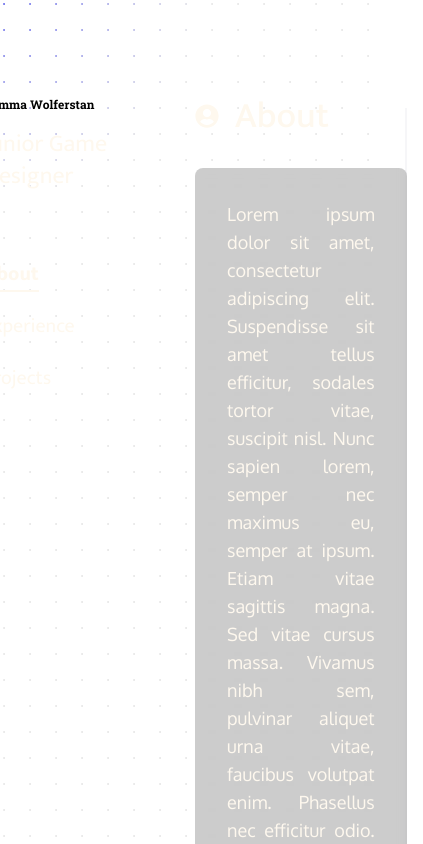
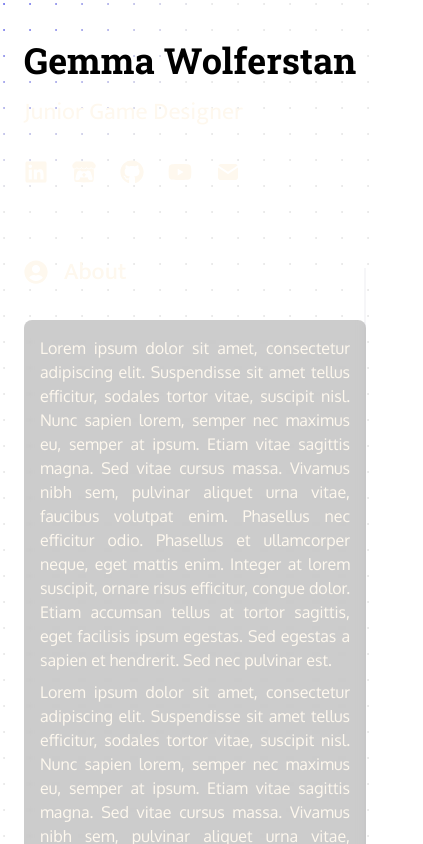
Before and after one commit to gkarountzos/gemma-wolferstan, a Next.js app: page / in a window 390 px wide. Shown: the top 844 px of the page, 423 px wide, since content can reach past the window. Built offline with nearby package versions, Linux system fonts and the light colour scheme.

Commit message:
huge responsiveness changes

```diff
--- a/app/layout.tsx
+++ b/app/layout.tsx
@@ -1,7 +1,7 @@
 import "./globals.css";
 import { Inter } from "next/font/google";
 import DotBackground from "@/components/ui/DotBackground";
-import Sidebar from "@/components/Sidebar"; // Fixed typo in Sidebar component name
+import Sidebar from "@/components/Sidebar";
 
 const inter = Inter({ subsets: ["latin"] });
 
@@ -19,11 +19,14 @@ export default function RootLayout({
     <html lang="en">
       <body className={`${inter.className}`}>
         <DotBackground>
-          <div className="flex min-h-screen">
-            <aside className="w-1/2">
+          <div className="flex flex-col lg:flex-row min-h-screen px-4 xs:px-6 sm:px-10 md:px-24">
+            <aside className="w-full lg:w-1/2">
               <Sidebar />
             </aside>
-            <main className="flex-1 relative z-10 w-1/2">{children}</main>
+
+            <main className="flex-1 relative z-10 w-full lg:w-1/2 mt-8 lg:mt-0">
+              {children}
+            </main>
           </div>
         </DotBackground>
       </body>
--- a/components/Content.tsx
+++ b/components/Content.tsx
@@ -5,7 +5,7 @@ const Content = () => {
   return (
     <>
       <div>
-        <div className="py-24">
+        <div className="md:pb-24 pt-8 lg:py-24">
           <MainContent />
         </div>
       </div>
--- a/components/MainContent.tsx
+++ b/components/MainContent.tsx
@@ -29,7 +29,7 @@ const MainContent = () => {
       }`}
     >
       <TracingBeam className="flex gap-4">
-        <div className="space-y-24">
+        <div className="space-y-16 sm:space-y-24">
           {sectionsData.map((section) => (
             <React.Fragment key={section.id}>
               <Section
--- a/components/Projects.tsx
+++ b/components/Projects.tsx
@@ -20,11 +20,11 @@ const Projects: React.FC = () => {
     <section id="projects" className="max-w-4xl mx-auto">
       <div className="flex gap-4 items-center pb-8">
         <FaFolderOpen className="inline-block text-[#FEF8EE]" size={24} />
-        <h2 className={`text-4xl text-[#FEF8EE]`}>Projects</h2>
+        <h2 className={`xs:text-2xl sm:text-4xl text-[#FEF8EE]`}>Projects</h2>
       </div>
 
       <div className={`space-y-16`}>
-        <div className="relative px-8 py-6 bg-black/20 backdrop-blur-sm rounded-lg overflow-hidden">
+        <div className="relative p-2 sm:p-8 bg-black/20 backdrop-blur-sm rounded-lg overflow-hidden">
           {projects.map((project, index) => (
             <div
               key={project.title}
--- a/components/Sections.tsx
+++ b/components/Sections.tsx
@@ -12,17 +12,19 @@ const Section: React.FC<SectionProps> = ({
       <section id={id} className="relative max-w-4xl mx-auto">
         <div className="flex gap-4 items-center pb-8">
           <Icon className="text-[#FEF8EE] " size={24} />
-          <h2 className={`text-4xl text-[#FEF8EE] `}>{title}</h2>
+          <h2 className={`xs:text-2xl sm:text-4xl text-[#FEF8EE] `}>{title}</h2>
         </div>
 
         <div
-          className={`relative p-8 bg-black/20 backdrop-blur-sm rounded-lg overflow-hidden `}
+          className={`relative p-4 sm:p-8 bg-black/20 backdrop-blur-sm rounded-lg overflow-hidden `}
         >
           <div className="relative z-10">
             {content.map((paragraph, index) => (
               <p
                 key={index}
-                className={`text-lg ${index > 0 ? "pt-2" : ""} text-[#FEF8EE]`}
+                className={`text-base sm:text-lg ${
+                  index > 0 ? "pt-2" : ""
+                } text-[#FEF8EE]`}
               >
                 {paragraph}
               </p>
--- a/components/Sidebar.tsx
+++ b/components/Sidebar.tsx
@@ -109,15 +109,15 @@ export default function Sidebar() {
   };
 
   return (
-    <div className="sticky py-24 lg:top-0 lg:flex lg:max-h-screen lg:flex-col lg:justify-between lg:py-24">
-      <div className="flex flex-col h-screen justify-between">
+    <div className="sticky lg:top-0 lg:flex lg:max-h-screen lg:flex-col lg:justify-between pt-8 xs:pt-10 sm:py-24">
+      <div className="flex flex-col xl:h-screen justify-between">
         <div>
           <TypewriterEffectSmooth
             words={[{ text: "Gemma Wolferstan" }]}
             className="font-roboto text-main"
           />
           <h3
-            className={`text-2xl mt-2 text-[#FEF8EE] transform transition-transform duration-1000 ease-out ${
+            className={`text-2xl pt-2 pb-4 text-[#FEF8EE] transform transition-transform duration-1000 ease-out ${
               isVisible
                 ? "translate-x-0 opacity-100"
                 : "translate-x-[-100px] opacity-0"
@@ -125,12 +125,41 @@ export default function Sidebar() {
           >
             Junior Game Designer
           </h3>
+
+          <div className="flex space-x-6 mt-4 lg:hidden">
+            {renderLinks(socialLinks, ({ href, icon: Icon }, index) => (
+              <a
+                key={href}
+                href={href}
+                target="_blank"
+                rel="noopener noreferrer"
+                className="w-fit h-fit transition-transform duration-200 ease-out hover:-translate-y-2"
+              >
+                <span
+                  className={`inline-block transform transition-transform duration-1000 ease-out ${
+                    isVisible
+                      ? "translate-y-0 opacity-100"
+                      : "translate-y-[700%] opacity-0"
+                  }`}
+                  style={{
+                    transitionDelay: `${
+                      100 + sections.length * 100 + index * 100
+                    }ms`,
+                  }}
+                >
+                  <Icon className="text-[#FEF8EE] " size={24} />
+                </span>
+              </a>
+            ))}
+          </div>
+
+          {/* Navigation Links */}
           <nav
-            className={`text-lg space-y-4 pt-16 transform transition-transform duration-700 ease-out ${
+            className={`text-lg transform transition-transform duration-700 ease-out ${
               isVisible
                 ? "translate-x-0 opacity-100"
                 : "translate-x-[-100px] opacity-0"
-            }`}
+            }  lg:flex-col lg:space-y-4 lg:pt-0 lg:translate-x-0 lg:opacity-100 hidden lg:block`}
           >
             {renderLinks(sections, (section, index) => (
               <a
@@ -158,7 +187,9 @@ export default function Sidebar() {
             ))}
           </nav>
         </div>
-        <div className="flex space-x-6">
+
+        {/* Social Icons for larger screens */}
+        <div className="hidden lg:flex lg:space-x-6">
           {renderLinks(socialLinks, ({ href, icon: Icon }, index) => (
             <a
               key={href}
--- a/components/ui/tracing-beam.tsx
+++ b/components/ui/tracing-beam.tsx
@@ -1,4 +1,5 @@
 "use client";
+
 import React, { useEffect, useRef, useState } from "react";
 import { motion, useTransform, useScroll, useSpring } from "framer-motion";
 import { cn } from "@/lib/utils";
@@ -40,10 +41,13 @@ export const TracingBeam = ({
   return (
     <motion.div
       ref={ref}
-      className={cn("relative w-full max-w-4xl mx-auto h-full", className)}
+      className={cn(
+        "relative w-full max-w-4xl mx-auto h-full",
+        "hidden lg:block",
+        className
+      )}
     >
       <div className="absolute -right-4 md:-right-20 top-3">
-        {/* Adjusted to right positioning */}
         <motion.div
           transition={{
             duration: 0.1,
@@ -105,8 +109,8 @@ export const TracingBeam = ({
               y2={y2}
             >
               <stop stopColor="#343c83" stopOpacity="0"></stop>
-              <stop stopColor="#FEF8EE "></stop>
-              <stop offset="0.325" stopColor="#FEF8EE "></stop>
+              <stop stopColor="#FEF8EE"></stop>
+              <stop offset="0.325" stopColor="#FEF8EE"></stop>
               <stop offset="1" stopColor="#343c83" stopOpacity="0"></stop>
             </motion.linearGradient>
           </defs>
--- a/components/ui/typewriter-effect.tsx
+++ b/components/ui/typewriter-effect.tsx
@@ -61,7 +61,7 @@ export const TypewriterEffectSmooth = ({
         }}
       >
         <div
-          className="text-xs sm:text-base md:text-xl lg:text:3xl xl:text-5xl font-bold"
+          className="text-4xl sm:text-5xl  font-bold"
           style={{
             whiteSpace: "nowrap",
           }}
--- a/tailwind.config.ts
+++ b/tailwind.config.ts
@@ -15,6 +15,13 @@ const config: Config = {
     "./app/**/*.{js,ts,jsx,tsx,mdx}",
   ],
   theme: {
+    screens: {
+      xs: "375px",
+      sm: "576px",
+      md: "1024px",
+      lg: "1200px",
+      xl: "1440px",
+    },
     extend: {
       colors: {
         main: "#FEF8EE",
```
